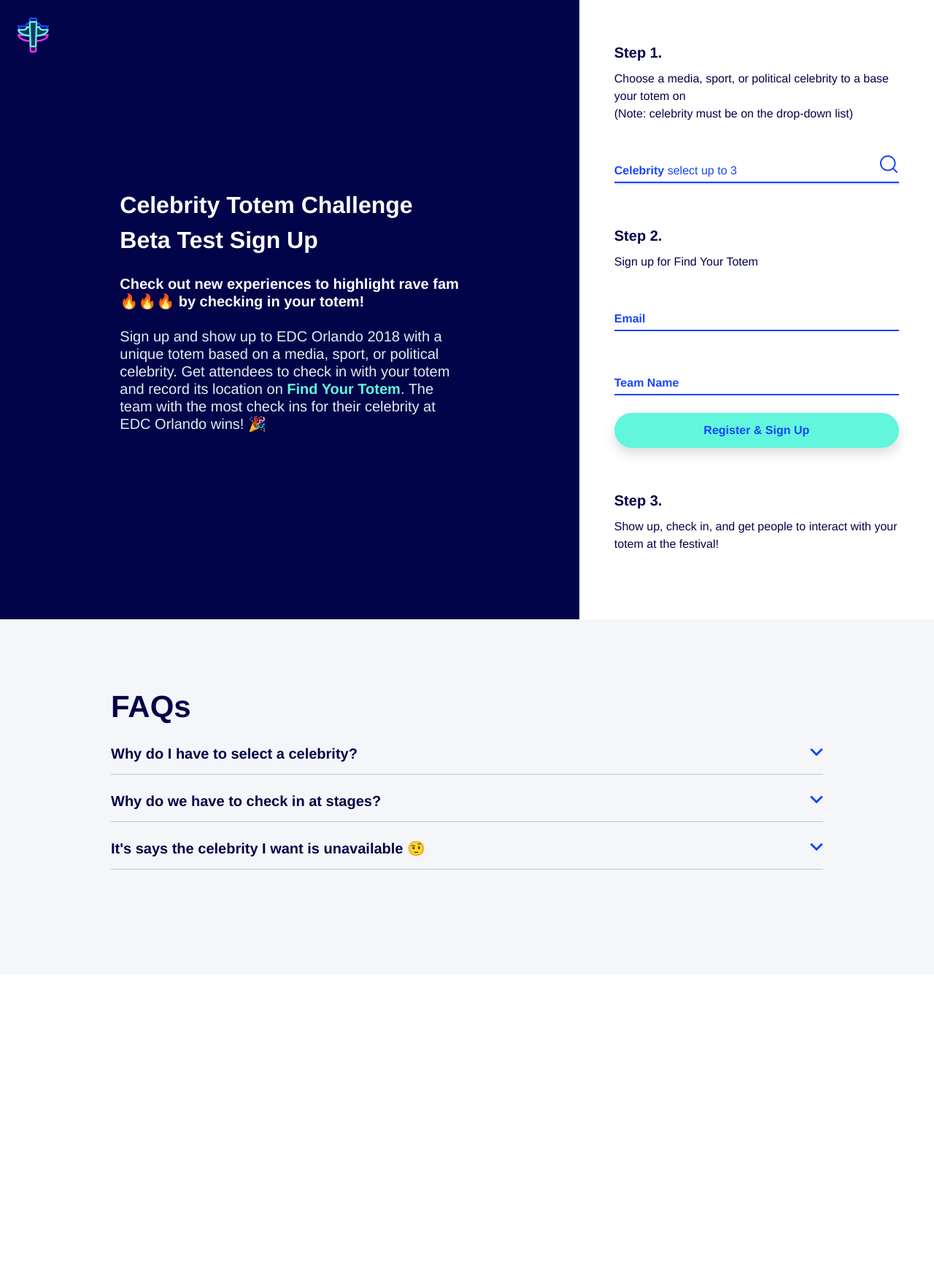
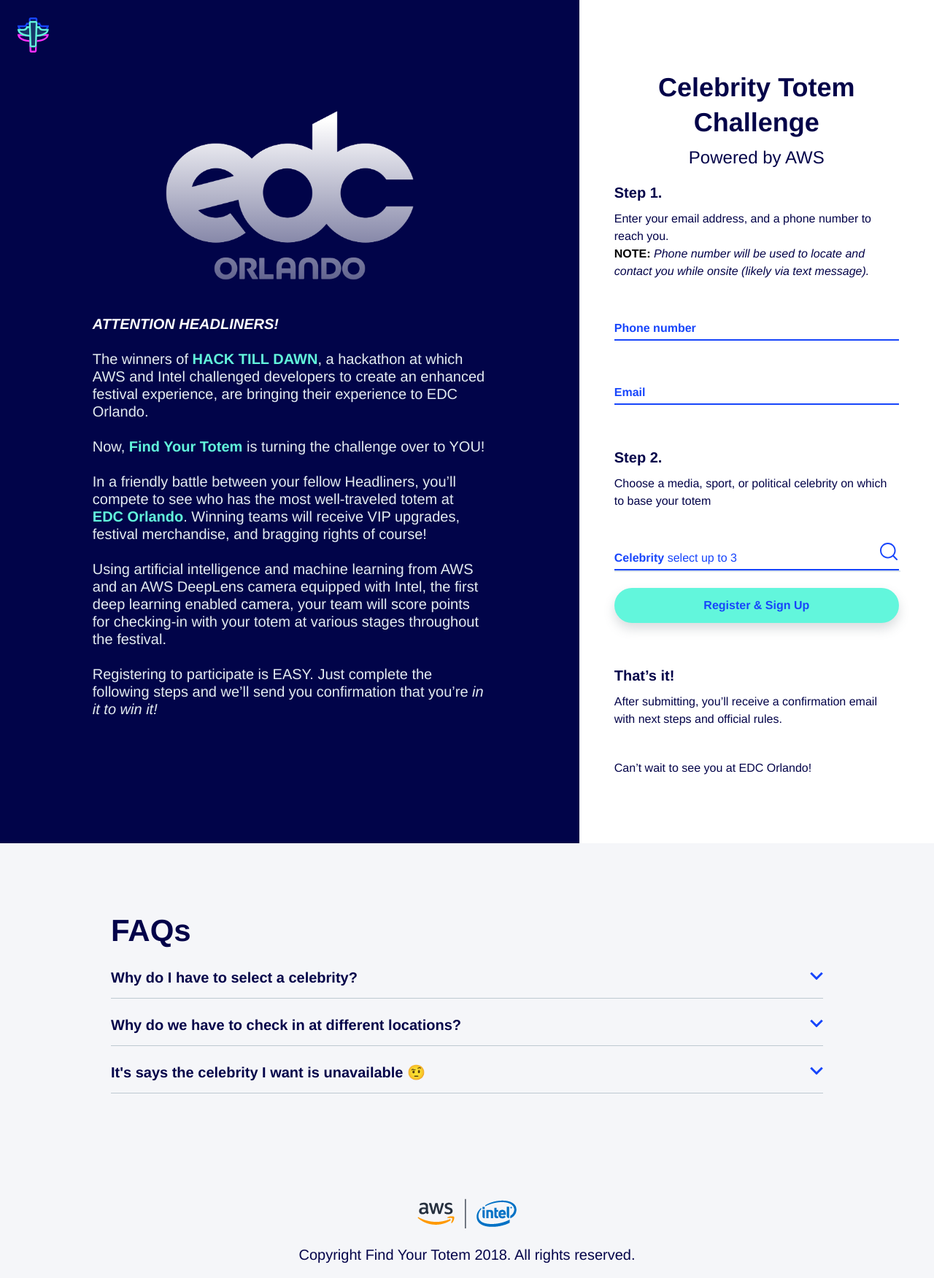
Before and after one commit to FindYourTotem/fyt-website-react, a React (Create React App) app: page / in a window 1280 px wide. Shown: the whole page at 73% size. Before the commit the page ends 1336 px from the top, so only its background shows below. Built offline with nearby package versions, Linux system fonts and the light colour scheme; no server answers.

Commit message:
Added Livenation's comments. Includes copy changes, form field exchange, and addition of images.

```diff
--- a/src/App.js
+++ b/src/App.js
@@ -1,5 +1,5 @@
 import React, { Component } from 'react';
-import { FytLogo, CopyPanel, FormPanel, FaqPanel, ModalAlert } from './js/components/Bundler';
+import { FytLogo, CopyPanel, FormPanel, FaqPanel, ExtraPanel, ModalAlert } from './js/components/Bundler';
 import './css/index.css';
 import './css/main.css';
 import './css/normalize.css';
@@ -53,6 +53,10 @@
         <div className="faq">
           <FaqPanel/>
         </div>
+
+        <div className="extra">
+          <ExtraPanel/>
+        </div>
       </body>
     );
   }
--- a/src/css/index.css
+++ b/src/css/index.css
@@ -105,7 +105,7 @@
 }
 .form-content {
 	max-width: 390px;
-	margin: 48px 24px;
+	margin: 96px 24px 48px 24px;
 }
 .form-content h1 {
 	font-size: 17px;
@@ -202,7 +202,9 @@
 ul.auto-complete-table li:hover, ul.auto-complete-table li:active  {
 	background: #F5F6F9;
 }
-
+.dark-strong {
+	color: black;
+}
 
 
 
@@ -351,7 +353,7 @@
 }
 .main-copy {
 	position: relative;
-	max-width: 465px;
+	max-width: 540px;
 }
 svg.phone-frame {
 	position: absolute;
@@ -387,7 +389,7 @@
 }
 .form-content {
 	max-width: 390px;
-	margin: 48px 24px;
+	margin: 96px 24px 48px 24px;
 }
 .form-content h1 {
 	font-size: 20px;
@@ -461,3 +463,59 @@
 button.feedback-modal:hover, button.feedback-modal:active {
 	background: rgba(255,255,255,.38);
 }
+
+.form-title {
+	color: #030349;
+	font-weight: 700;
+	font-size: 36px;
+	line-height: 48px;
+	text-align: center;
+}
+
+.form-subtitle {
+	color: #030349;
+	font-weight: 300;
+	font-size: 24px;
+	line-height: 48px;
+	margin-bottom: 12;
+	text-align: center;
+}
+
+.extra {
+	width: 100%;
+
+	display: flex;
+	flex-direction: column;
+	align-items: center;
+
+	background: #F5F6F9;
+	color: #030349;
+}
+
+.sponsors-logo {
+	width: 100%;
+	display: flex;
+	flex-direction: column;
+	align-items: center;
+}
+
+.hero {
+	display: flex;
+	align-items: center;
+	justify-content: center;
+}
+
+.edc-hero-image {
+	max-width: 340px;
+	margin-bottom: 24px;
+}
+
+.edc-hero-gradient {
+	position: absolute;
+	min-width: 340px;
+	min-height: 232px;
+	background: -moz-linear-gradient(bottom, rgba(1,4,73,0.65) 0%, rgba(0,0,0,0) 100%); /* FF3.6-15 */
+	background: -webkit-linear-gradient(bottom, rgba(1,4,73,0.65) 0%,rgba(0,0,0,0) 100%); /* Chrome10-25,Safari5.1-6 */
+	background: linear-gradient(to top, rgba(1,4,73,0.65) 0%,rgba(0,0,0,0) 100%); /* W3C, IE10+, FF16+, Chrome26+, Opera12+, Safari7+ */
+	filter: progid:DXImageTransform.Microsoft.gradient( startColorstr='#a6010449', endColorstr='#00000000',GradientType=0 ); /* IE6-9 */
+}
--- a/src/js/components/Bundler.js
+++ b/src/js/components/Bundler.js
@@ -1,6 +1,7 @@
 import CopyPanel from './container/CopyPanel';
 import FormPanel from './container/FormPanel';
 import FaqPanel from './container/FaqPanel';
+import ExtraPanel from './container/ExtraPanel';
 
 import FytLogo from './presentational/FytLogo';
 import SearchLogo from './presentational/SearchLogo';
@@ -10,6 +11,7 @@
 	CopyPanel,
 	FormPanel,
 	FaqPanel,
+	ExtraPanel,
 	FytLogo,
 	SearchLogo,
 	ModalAlert
--- a/src/js/components/container/CopyPanel.js
+++ b/src/js/components/container/CopyPanel.js
@@ -5,10 +5,28 @@
 	render() {
 		return (
 		<div className="main-copy">
-  			<h1>Celebrity Totem Challenge Beta Test Sign Up</h1>
-			<h2>Check out new experiences to highlight rave fam 🔥🔥🔥 by checking in your totem!</h2>
-			<p>Sign up and show up to EDC Orlando 2018 with a unique totem based on a media, sport, or political celebrity. Get attendees to check in with your totem and record its location on <a href="">Find Your Totem</a>. The team with the most check ins for their celebrity at EDC Orlando wins! 🎉</p>
-    	</div>
+			<div className="hero">
+				<div className="edc-hero-gradient"/>
+				<img className="edc-hero-image" src={require("../../../res/edc-hero.png")}/>
+			</div>
+
+			<h2><em>ATTENTION HEADLINERS!</em></h2>
+
+			<p>The winners of <a href="https://aws.amazon.com/livenation/">HACK TILL DAWN</a>,
+			a hackathon at which AWS and Intel challenged developers to create an enhanced festival experience, are bringing their experience to
+			EDC Orlando.</p>
+
+			<p>Now, <a href="https://www.insomniac.com/news/winners-announced-for-edc-themed-hack-till-dawn-2018-event/">Find Your Totem</a> is turning the challenge over to YOU!</p>
+
+			<p>In a friendly battle between your fellow Headliners, you’ll compete to see who has the most well-traveled totem at <a href="https://orlando.electricdaisycarnival.com/">EDC
+			Orlando</a>. Winning teams will receive VIP upgrades, festival merchandise, and bragging rights of course! </p>
+
+			<p>Using artificial intelligence and machine learning from AWS and an AWS DeepLens camera equipped with Intel, the first deep
+			learning enabled camera, your team will score points for checking-in with your totem at various stages throughout the festival.</p>
+
+			<p>Registering to participate is EASY. Just complete the following steps and we’ll send you confirmation that you’re <em>in it to win it!</em></p>
+
+    </div>
 		);
 	}
 }
--- /dev/null
+++ b/src/js/components/container/ExtraPanel.js
@@ -0,0 +1,16 @@
+import React, { Component } from 'react';
+
+class ExtraPanel extends Component {
+	render() {
+		return (
+			<div>
+				<div className="sponsors-logo">
+					<img src={require("../../../res/AWS-Intel-Lockup_Web_Color_AWS-Intel-Lockup_Web_Color.png")}/>
+				</div>
+        <p className="copyright-text">Copyright Find Your Totem 2018. All rights reserved.</p>
+			</div>
+		);
+	}
+}
+
+export default ExtraPanel;
--- a/src/js/components/container/FaqPanel.js
+++ b/src/js/components/container/FaqPanel.js
@@ -16,14 +16,14 @@
 	          <li>
 	              <input type="checkbox" defaultChecked/>
 	              <i></i>
-	              <h2 className="accordion">Why do we have to check in at stages?</h2>
-	              <p className="accordion">Checking in at stages provides the best opportunity for the tech to detect a totem.</p>
+	              <h2 className="accordion">Why do we have to check in at different locations?</h2>
+	              <p className="accordion">Checking in at different locations provides the best opportunity for the tech to detect a totem (and score points!)</p>
 	          </li>
 	          <li>
 	              <input type="checkbox" defaultChecked/>
 	              <i></i>
 	              <h2 className="accordion">It's says the celebrity I want is unavailable 🤨</h2>
-	              <p className="accordion">The celebrity's busy. Just kidding, it means someone else already reserved that celebrity.</p>
+	              <p className="accordion">The celebrity is busy! Just kidding, it means someone else has already reserved the celebrity.</p>
 	          </li>
 	      </ul>
 	  </div>
--- a/src/js/components/container/FormPanel.js
+++ b/src/js/components/container/FormPanel.js
@@ -21,7 +21,7 @@
 			suggestionsActive: false,
 			chosenCelebrity: undefined,
 			email: "",
-			teamName: "",
+			phoneNumber: "",
 			searchTerm: "",
 		};
 
@@ -84,7 +84,7 @@
 			var data = {
 				"celebrity": this.state.chosenCelebrity.celebrity_id,
 				"email": this.state.email,
-				"teamName": this.state.teamName,
+				"phoneNumber": this.state.phoneNumber,
 			};
 			console.log(data);
 
@@ -97,7 +97,7 @@
 			}).then(res => res.json())
 				.then(json => this.handleSubmissionResponse(json));
 		} else {
-			const description = "Invalid celebrity chosen.";
+			const description = "You must choose one of the prompted celebrities!";
 			console.log(description);
 			this.props.displayModal(false, description);
 		}
@@ -129,10 +129,26 @@
 	render() {
 		return (
 		  <div className="form-content">
+  		<div className="form-title">Celebrity Totem Challenge</div>
+  		<div className="form-subtitle">Powered by AWS</div>
+
 		    <form>
 		        <h1>Step 1.</h1>
-		        <h2>Choose a media, sport, or political celebrity to a base your totem on <br/> (Note: celebrity must be on the drop-down list)</h2>
+		        <h2>Enter your email address, and a phone number to reach you.
+		        <br/>
+		        <strong className="dark-strong">NOTE:</strong> <em>Phone number will be used to locate and contact you while onsite (likely via text message).</em></h2>
+		       	<div className="form-group">
+		            <input onChange={(e) => this.setState({phoneNumber: e.target.value})} id="phone-number" className="form-control" required/>
+		            <label className="form-control-placeholder" htmlFor="phone-number">Phone number</label>
+		        </div>
 		        <div className="form-group">
+		            <input onChange={(e) => this.setState({email: e.target.value})} type="email" id="email" className="form-control" required/>
+		            <label className="form-control-placeholder" htmlFor="email">Email</label>
+		        </div>
+
+		        <h1>Step 2.</h1>
+		        <h2>Choose a media, sport, or political celebrity on which to base your totem</h2>
+		       	<div className="form-group">
 		            <input value={this.state.searchTerm} onChange={(e) => this.handleCelebrityInputChange(e)} type="text" id="celebrity" className="form-control" autoComplete="off" required/>
 		            <label className="form-control-placeholder" htmlFor="celebrity">Celebrity <span>select up to 3</span></label>
 		            <button className="inline" onClick={() => this.activateSuggestions()}>
@@ -152,19 +168,9 @@
 		                </ul>
 		            </div>
 		        </div>
-		        <h1>Step 2.</h1>
-		        <h2>Sign up for Find Your Totem</h2>
-		        <div className="form-group">
-		            <input onChange={(e) => this.setState({email: e.target.value})} type="email" id="email" className="form-control" required/>
-		            <label className="form-control-placeholder" htmlFor="email">Email</label>
-		        </div>
-		        <div className="form-group">
-		            <input onChange={(e) => this.setState({teamName: e.target.value})} id="team-name" className="form-control" required/>
-		            <label className="form-control-placeholder" htmlFor="team-name">Team Name</label>
-		        </div>
 		        <button onClick={(e) => this.submitForm(e)}>Register &amp; Sign Up</button>
-		        <h1>Step 3.</h1>
-		        <h2>Show up, check in, and get people to interact with your totem at the festival!</h2>
+						<h1>That’s it!</h1> <h2>After submitting, you’ll receive a confirmation email with next steps and official rules. </h2>
+						<h2>Can’t wait to see you at EDC Orlando! </h2>
 		    </form>
 			</div>
 		);
```
Also changed, not shown: src/res/AWS-Intel-Lockup_Web_Color_AWS-Intel-Lockup_Web_Color.png (added), src/res/edc-hero.png (added).
